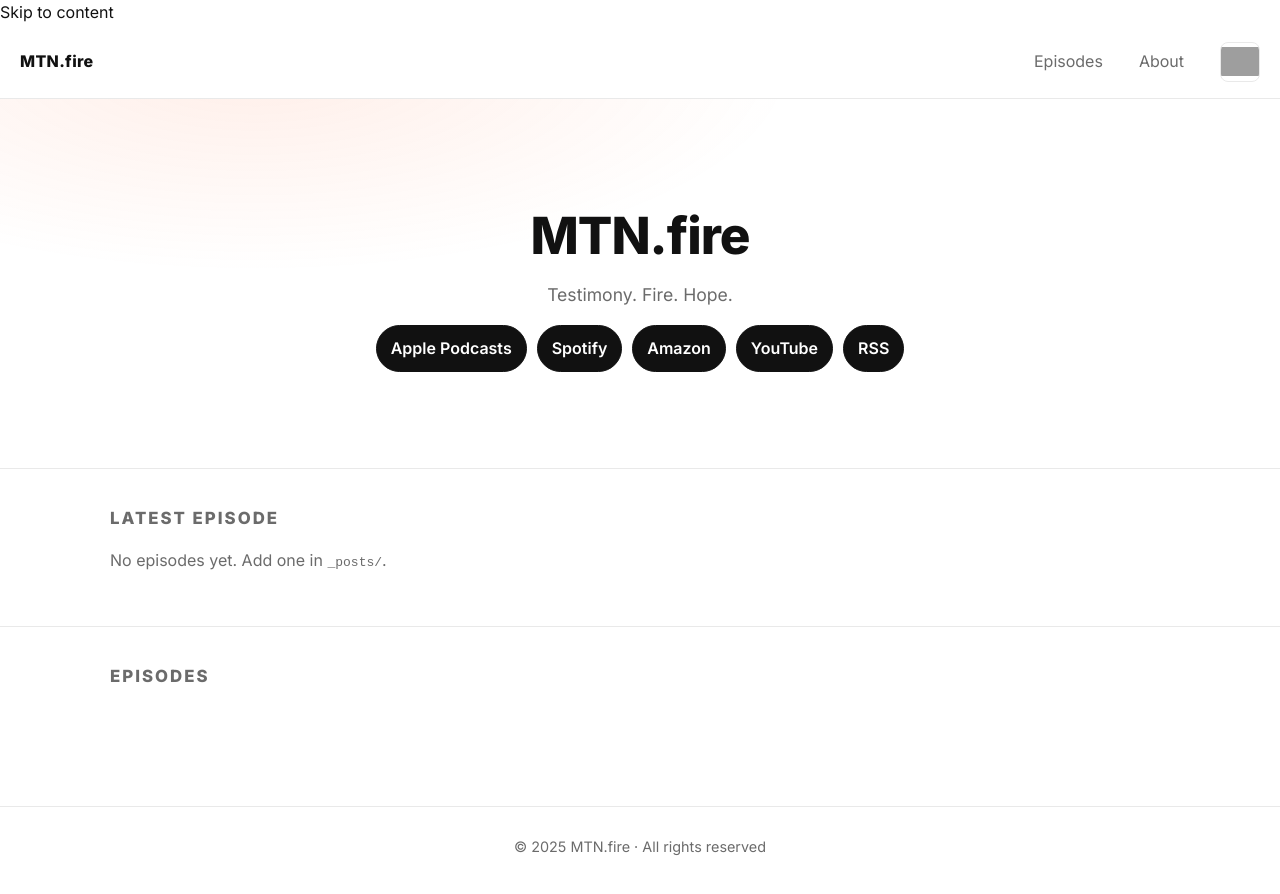
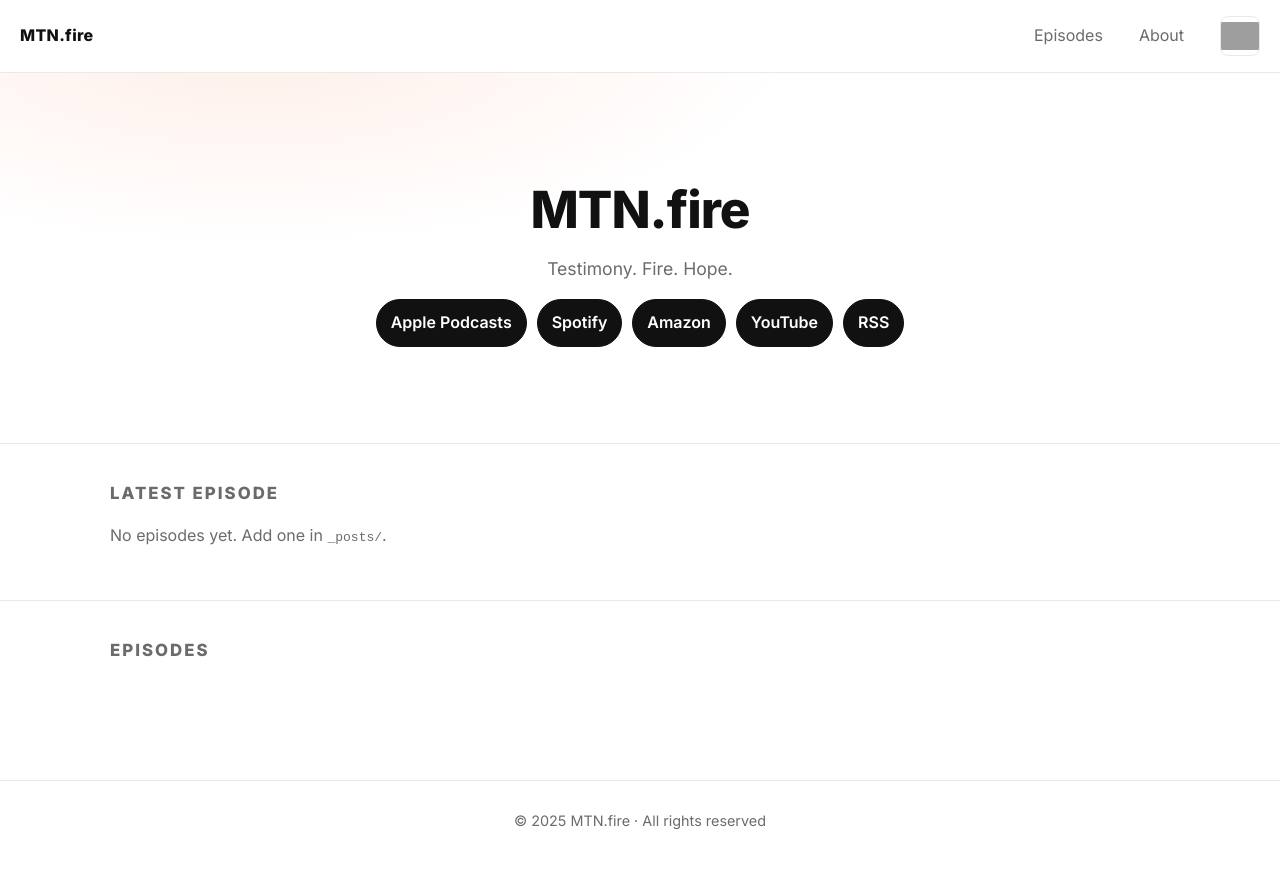
Before and after one commit to mtnfire/mtnfire.org, a Jekyll site: the page built from index.html, in a window 1280 px wide. Shown: the top 894 px of the page. Built offline with Jekyll 4.4.1, drawn with Linux system fonts in a browser that asks for light colours; grey boxes are pictures that could not be loaded.

Commit message:
Update main.css

```diff
--- a/assets/css/main.css
+++ b/assets/css/main.css
@@ -336,3 +336,16 @@
 .nf{ padding: clamp(64px,8vw,96px) 0 96px; text-align:center }
 .nf h1{ margin:0 0 .5rem; letter-spacing:-.01em; font-size:clamp(1.8rem,4vw,2.4rem) }
 .nf .btns{ margin-top:16px; display:flex; gap:10px; justify-content:center; flex-wrap:wrap }
+
+/* Visually hide skip link; show only when tabbed */
+.skip-link{
+  position:absolute; left:-9999px; top:auto;
+  width:1px; height:1px; overflow:hidden;
+}
+.skip-link:focus-visible{
+  left:16px; top:16px; width:auto; height:auto;
+  padding:8px 12px; border:1px solid var(--rule);
+  border-radius:8px; background:var(--bg); color:var(--fg);
+  z-index:1000; box-shadow:0 6px 16px rgba(0,0,0,.08);
+  outline:none;
+}
```
